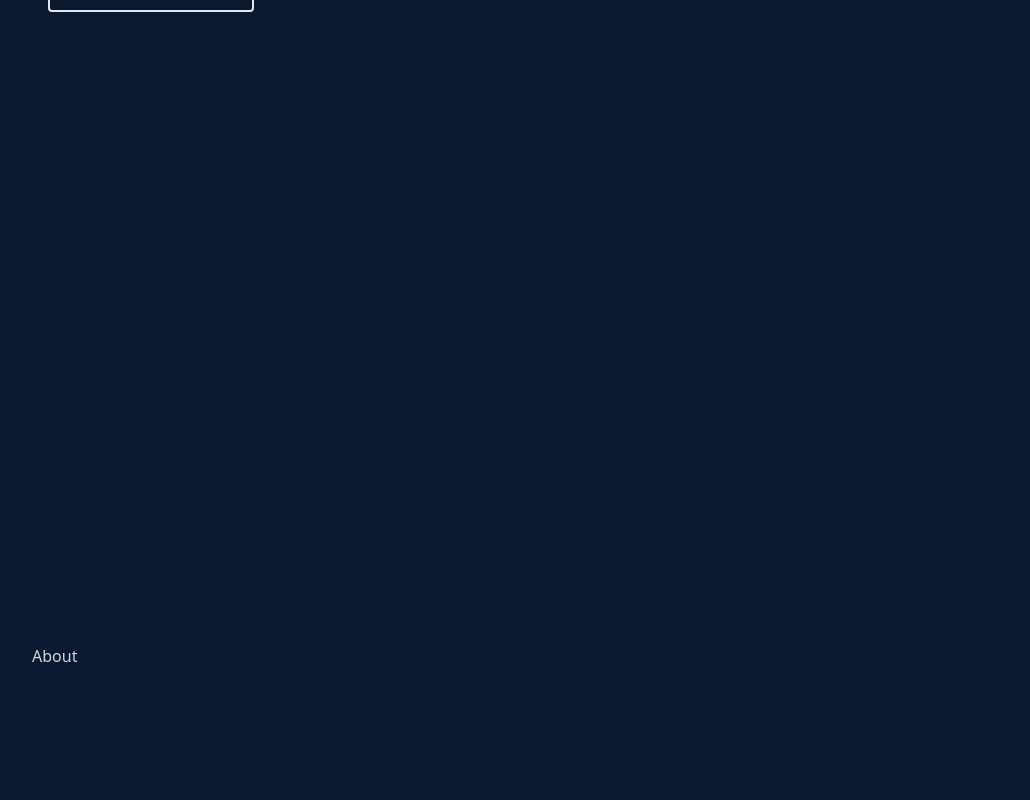
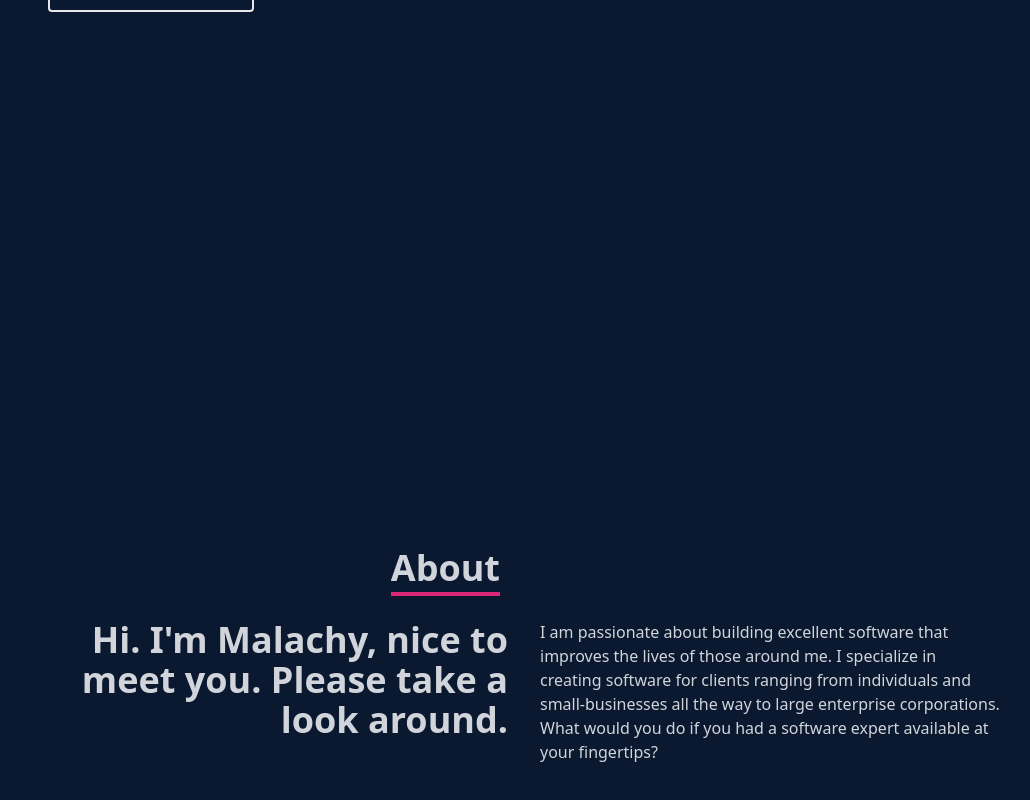
Before and after one commit to keavenymalachy/portfolio, a React (Create React App) app: page / in a window 1280 px wide. Shown: the part 544-1344 px from the top of the page, without its empty margins (124-1154 px from the left). Built offline with nearby package versions, Linux system fonts and the light colour scheme.

Commit message:
added about

```diff
--- a/src/components/About.js
+++ b/src/components/About.js
@@ -4,9 +4,26 @@
   return (
     <div name="about" className="w-full h-screen bg-[#0a192f] text-gray-300">
       <div className="flex flex-col justify-center items-center w-full h-full">
-        <div className="max-w-[1000px] w-full px-4 grid grid-cols-2 gap-8">
-          <div>
-            <p>About</p>
+        <div className="max-w-[1000px] w-full grid grid-cols-2 gap-8">
+          <div className="sm:text-right pb-8 pl-4">
+            <p className="text-4xl font-bold inline border-b-4 border-pink-600">
+              About
+            </p>
+          </div>
+          <div></div>
+        </div>
+        <div className="max-w-[1000px] w-full grid grid-cols-2 gap-8 pl-4">
+          <div className="sm:text-right text-4xl font-bold">
+            <p>
+              Hi. I'm Malachy, nice to meet you. Please take a look around.{" "}
+            </p>
+          </div>
+          <div className="pr-4">
+            <p>I am passionate about building excellent software that improves
+              the lives of those around me. I specialize in creating software
+              for clients ranging from individuals and small-businesses all the
+              way to large enterprise corporations. What would you do if you had
+              a software expert available at your fingertips?</p>
           </div>
         </div>
       </div>
```
